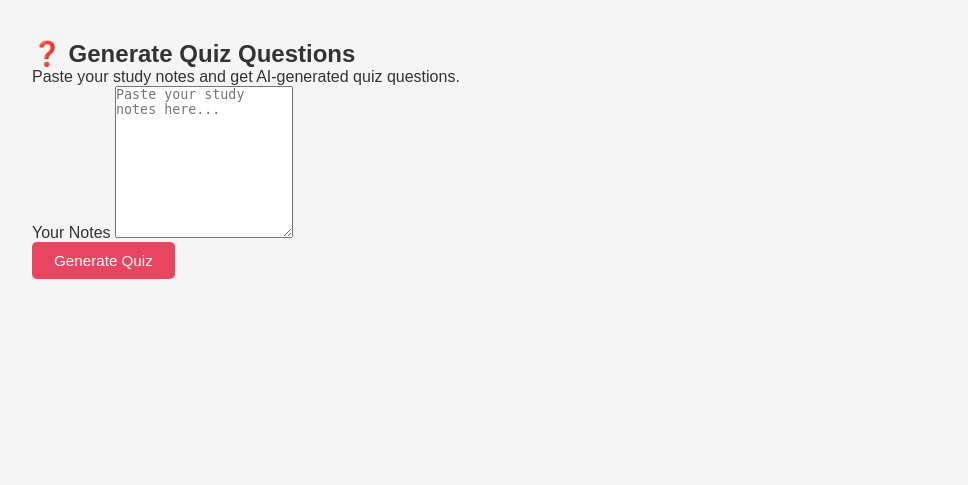
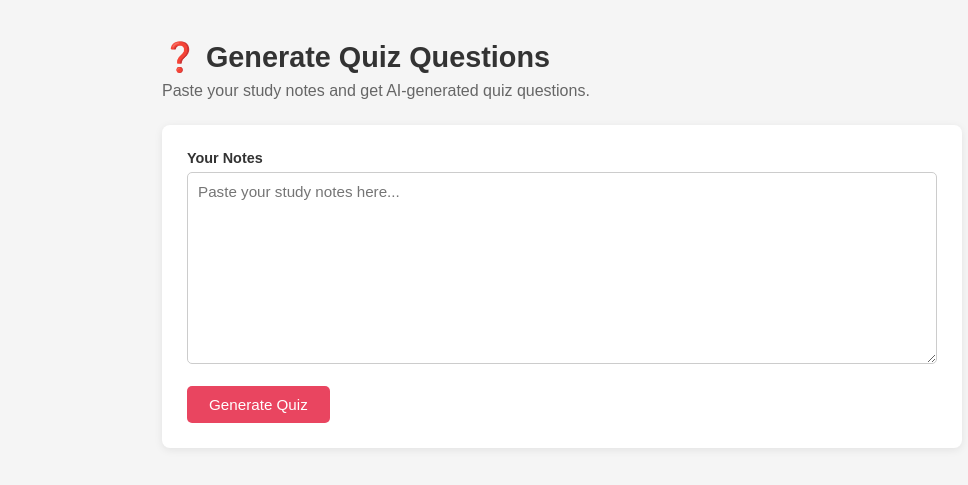
Before and after one commit to Saeed-60307149/ai-study-buddy, a Flask app: page /quiz in a window 1280 px wide. Shown: the part 54-539 px from the top of the page, without its empty margins (78-1046 px from the left). Run offline with Flask 3, Linux system fonts and the light colour scheme.

Commit message:
updated css file to add styles for the new additions

```diff
--- a/static/css/style.css
+++ b/static/css/style.css
@@ -111,3 +111,148 @@ body {
     color: #555;
     font-size: 0.9rem;
 }
+
+/* ===== DASHBOARD ===== */
+.dashboard h2 {
+    font-size: 1.8rem;
+    margin-bottom: 8px;
+}
+
+.subtitle {
+    color: #666;
+    margin-bottom: 25px;
+}
+
+.dashboard-grid {
+    display: flex;
+    gap: 20px;
+    flex-wrap: wrap;
+    margin-top: 20px;
+}
+
+.dash-card {
+    background: white;
+    padding: 25px;
+    border-radius: 8px;
+    width: 280px;
+    box-shadow: 0 2px 8px rgba(0,0,0,0.08);
+}
+
+.dash-card h3 {
+    margin-bottom: 10px;
+}
+
+.dash-card p {
+    color: #555;
+    margin-bottom: 15px;
+    font-size: 0.9rem;
+}
+
+/* ===== PAGE CONTAINER ===== */
+.page-container {
+    max-width: 800px;
+    margin: 0 auto;
+}
+
+.page-container h2 {
+    font-size: 1.8rem;
+    margin-bottom: 8px;
+}
+
+/* ===== FORM CARD ===== */
+.form-card {
+    background: white;
+    padding: 25px;
+    border-radius: 8px;
+    box-shadow: 0 2px 8px rgba(0,0,0,0.08);
+    margin-bottom: 20px;
+}
+
+.form-group {
+    margin-bottom: 18px;
+}
+
+.form-group label {
+    display: block;
+    margin-bottom: 6px;
+    font-weight: bold;
+    font-size: 0.9rem;
+}
+
+.form-group textarea {
+    width: 100%;
+    padding: 10px;
+    border: 1px solid #ccc;
+    border-radius: 5px;
+    font-size: 0.95rem;
+    resize: vertical;
+    font-family: Arial, sans-serif;
+}
+
+.form-group textarea:focus {
+    outline: none;
+    border-color: #e94560;
+}
+
+/* ===== RESULT CARD ===== */
+.result-card {
+    background: white;
+    padding: 25px;
+    border-radius: 8px;
+    box-shadow: 0 2px 8px rgba(0,0,0,0.08);
+    margin-top: 20px;
+}
+
+.result-card h3 {
+    margin-bottom: 15px;
+}
+
+#summaryResult, #quizResult {
+    line-height: 1.7;
+    color: #333;
+    white-space: pre-wrap;
+}
+
+/* ===== BUTTON SECONDARY ===== */
+.btn-secondary {
+    background-color: #444;
+    margin-top: 15px;
+}
+
+.btn-secondary:hover {
+    background-color: #222;
+}
+
+/* ===== LOADING & ERROR ===== */
+.loading {
+    text-align: center;
+    padding: 20px;
+    color: #666;
+    font-size: 1rem;
+}
+
+.error-msg {
+    color: #e94560;
+    font-size: 0.9rem;
+    margin-top: 10px;
+    min-height: 18px;
+}
+
+/* ===== SESSIONS ===== */
+.sessions-container {
+    margin-top: 30px;
+    background: white;
+    padding: 25px;
+    border-radius: 8px;
+    box-shadow: 0 2px 8px rgba(0,0,0,0.08);
+}
+
+.session-item {
+    border-bottom: 1px solid #eee;
+    padding: 12px 0;
+    font-size: 0.9rem;
+}
+
+.session-item:last-child {
+    border-bottom: none;
+}
```
